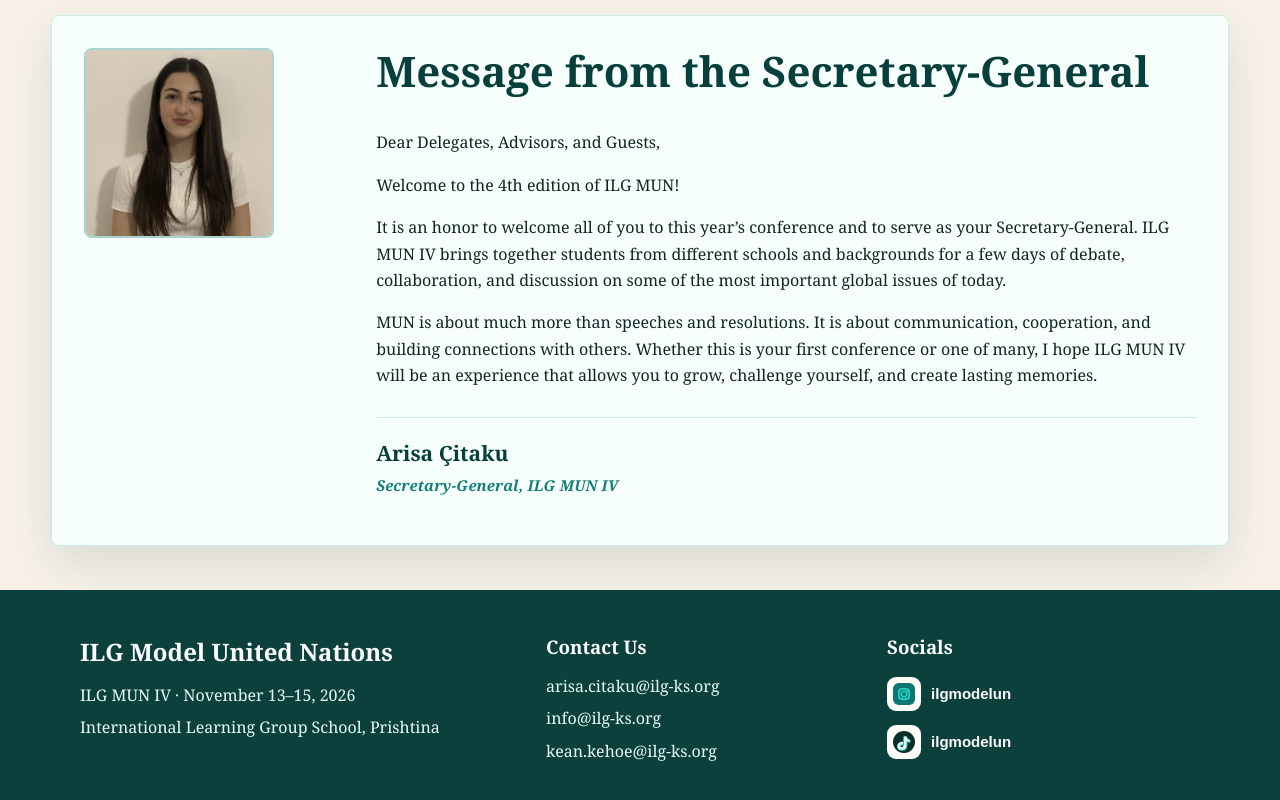
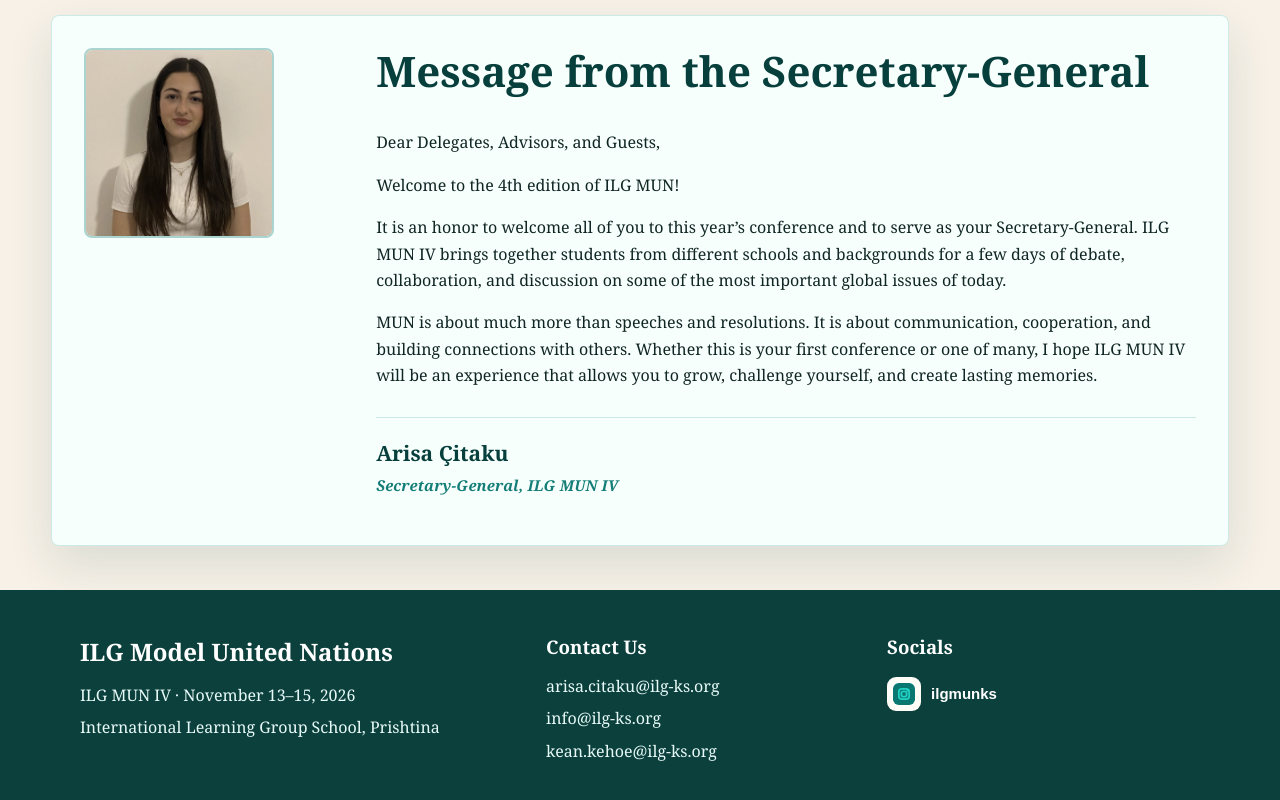
Before and after one commit to erikaduraku-cmd/ilgmuniv, a website built with Vite: page ILGMUN/index.html in a window 1280 px wide. Shown: the part 1973-2773 px from the top of the page. Built offline with nearby package versions, Linux system fonts and the light colour scheme.

Commit message:
Update index.html

```diff
--- a/ILGMUN/index.html
+++ b/ILGMUN/index.html
@@ -312,7 +312,7 @@
 </div>
 <div class="contact-info-card wide social-contact-card">
 <span>Follow ILG MUN</span>
-<div class="contact-social-links"><a class="social-name-link" href="https://www.instagram.com/ilgmodelun" rel="noopener" target="_blank"><img alt="" src="assets/icon-instagram.svg"/>Instagram · ilgmodelun</a><a class="social-name-link" href="https://www.tiktok.com/@ilgmodelun" rel="noopener" target="_blank"><img alt="" src="assets/icon-tiktok.svg"/>TikTok · ilgmodelun</a></div>
+<div class="contact-social-links"><a class="social-name-link" href="https://www.instagram.com/ilgmunks" rel="noopener" target="_blank"><img alt="" src="assets/icon-instagram.svg"/>Instagram · ilgmunks</a></div>
 </div>
 </div>
 </section>
@@ -403,8 +403,7 @@
 <div>
 <h3>Socials</h3>
 <div class="social-icons">
-<a class="social-icon-link" href="https://www.instagram.com/ilgmodelun" rel="noopener" target="_blank" aria-label="ILG MUN Instagram"><img alt="Instagram" src="assets/icon-instagram.svg"/><span>ilgmodelun</span></a>
-<a class="social-icon-link" href="https://www.tiktok.com/@ilgmodelun" rel="noopener" target="_blank" aria-label="ILG MUN TikTok"><img alt="TikTok" src="assets/icon-tiktok.svg"/><span>ilgmodelun</span></a>
+<a class="social-icon-link" href="https://www.instagram.com/ilgmunks" rel="noopener" target="_blank" aria-label="ILG MUN Instagram"><img alt="Instagram" src="assets/icon-instagram.svg"/><span>ilgmunks</span></a>
 </div>
 </div>
 </div>
```
